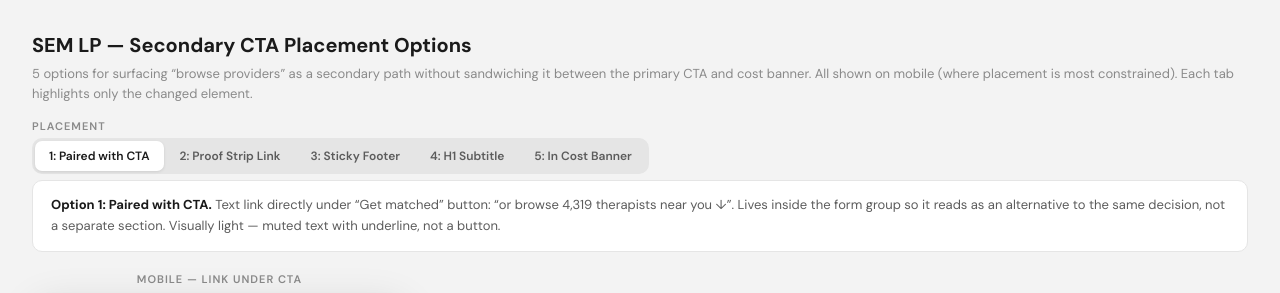
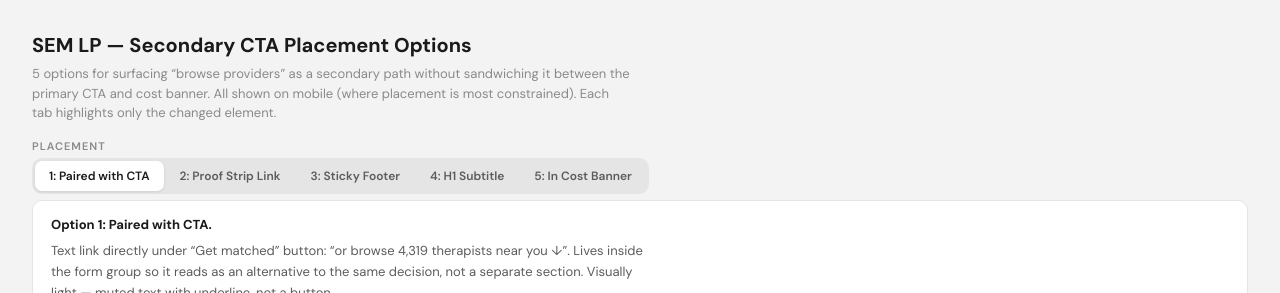
Before and after one commit to dannysalvatori-headway/danny-prototypes, a plain HTML site: page sem-lp-secondary-cta-options/index.html in a window 1280 px wide. Shown: the top 293 px of the page. Drawn offline with Linux system fonts and the light colour scheme.

Commit message:
sem-lp-secondary-cta-options: cap descriptions at 600px, title on own line
Co-Authored-By: Claude Opus 4.7 (1M context) <noreply@anthropic.com>

```diff
--- a/sem-lp-secondary-cta-options/index.html
+++ b/sem-lp-secondary-cta-options/index.html
@@ -27,7 +27,7 @@
 
   .page-wrapper { max-width: 1800px; margin: 0 auto; padding: 32px 32px 40px; }
   .page-header h1 { font-size: 20px; font-weight: 700; margin-bottom: 6px; }
-  .page-header p { font-size: 13px; color: var(--text-muted); margin-bottom: 16px; line-height: 1.5; }
+  .page-header p { font-size: 13px; color: var(--text-muted); margin-bottom: 16px; line-height: 1.5; max-width: 600px; }
   .tab-group-label { font-size: 11px; font-weight: 600; color: var(--text-muted); text-transform: uppercase; letter-spacing: 1px; margin-bottom: 5px; }
   .tab-bar { display: flex; gap: 2px; background: #E5E5E5; border-radius: 10px; padding: 3px; width: fit-content; margin-bottom: 6px; flex-wrap: wrap; }
   .tab-btn { padding: 7px 14px; border: none; background: transparent; border-radius: 7px; font-family: inherit; font-size: 12px; font-weight: 600; color: var(--text-secondary); cursor: pointer; transition: all 0.15s; white-space: nowrap; }
@@ -35,8 +35,8 @@
   .variant-desc { background: white; border: 1px solid var(--border-light); border-radius: 10px; padding: 14px 18px; margin-bottom: 20px; display: none; align-items: flex-start; gap: 10px; }
   .variant-desc.active { display: flex; }
   .variant-desc .desc-badge { min-width: 22px; height: 22px; background: var(--accent); color: white; border-radius: 50%; display: flex; align-items: center; justify-content: center; font-size: 11px; font-weight: 700; flex-shrink: 0; margin-top: 1px; }
-  .variant-desc .desc-text { font-size: 13px; color: var(--text-secondary); line-height: 1.6; }
-  .variant-desc .desc-text strong { color: var(--text-primary); }
+  .variant-desc .desc-text { font-size: 13px; color: var(--text-secondary); line-height: 1.6; max-width: 600px; }
+  .variant-desc .desc-text strong { color: var(--text-primary); display: block; margin-bottom: 6px; }
   .variant-view { display: none; }
   .variant-view.active { display: flex; gap: 24px; align-items: flex-start; flex-wrap: wrap; }
   .device-column { display: flex; flex-direction: column; align-items: center; }
```
